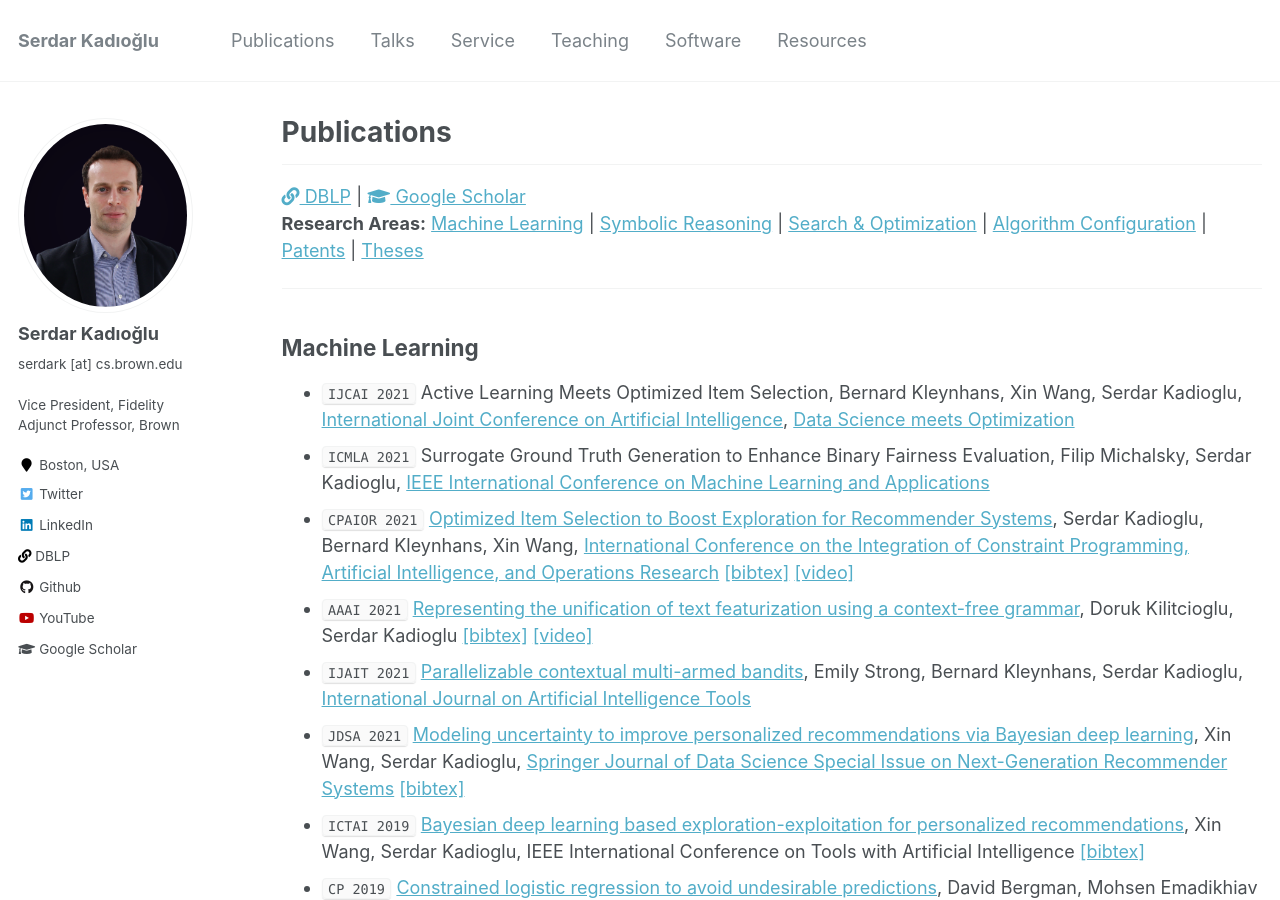
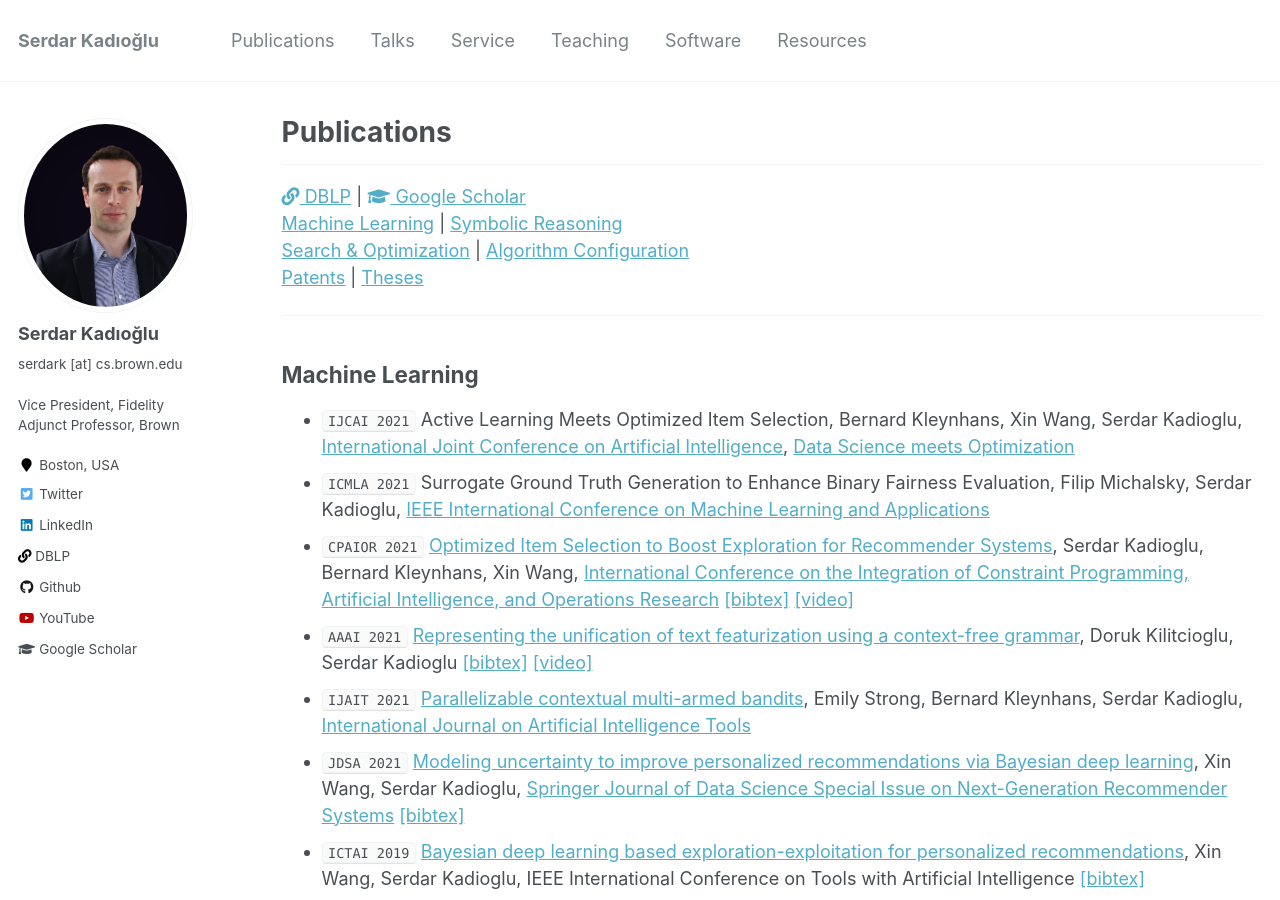
Before and after one commit to skadio/skadio.github.io, a Jekyll site: the page built from _pages/publications.md, in a window 1280 px wide and 900 px high. Built offline with Jekyll 4.4.1, drawn with Linux system fonts in a browser that asks for light colours.

Commit message:
Update publications.md

```diff
--- a/_pages/publications.md
+++ b/_pages/publications.md
@@ -8,10 +8,10 @@ author_profile: true
 ---
 
 <a href="https://dblp.org/pid/35/5878.html"><i class="fa fa-link" aria-hidden="true"></i> DBLP</a>  \| [<a href="https://scholar.google.com/citations?user=tOgYtHkAAAAJ"><i class="fas fa-fw fa-graduation-cap"></i> Google Scholar</a>](https://scholar.google.com/citations?user=tOgYtHkAAAAJ&hl=en) <br>
-**Research Areas:** [Machine Learning](https://github.com/skadio/skadio.github.io/edit/master/_pages/publications.md#machine-learning) \|
-[Symbolic Reasoning](https://github.com/skadio/skadio.github.io/edit/master/_pages/publications.md#symbolic-reasoning) \|
+[Machine Learning](https://github.com/skadio/skadio.github.io/edit/master/_pages/publications.md#machine-learning) \|
+[Symbolic Reasoning](https://github.com/skadio/skadio.github.io/edit/master/_pages/publications.md#symbolic-reasoning) <br>
 [Search & Optimization](https://github.com/skadio/skadio.github.io/edit/master/_pages/publications.md#search--optimization) \|
-[Algorithm Configuration](https://github.com/skadio/skadio.github.io/edit/master/_pages/publications.md#algorithm-configuration) \|
+[Algorithm Configuration](https://github.com/skadio/skadio.github.io/edit/master/_pages/publications.md#algorithm-configuration) <br>
 [Patents](https://github.com/skadio/skadio.github.io/edit/master/_pages/publications.md#patents) \|
 [Theses](https://github.com/skadio/skadio.github.io/edit/master/_pages/publications.md#theses)
 
@@ -85,5 +85,4 @@ author_profile: true
 ## Theses
 
 * [Efficient search procedures for solving combinatorial problems](http://www.cs.brown.edu/research/pubs/theses/phd/2012/kadioglu.pdf), PhD thesis, Department of Computer Science, Brown University 2012 <span style="color:green">Awarded the 2010 Ph.D. Scholarship by IBM</span>
-
 * [Grammar constraints combining expressiveness with efficiency](http://www.cs.brown.edu/research/pubs/theses/masters/2009/kadioglu.pdf), M.Sc. thesis, Department of Computer Science, Brown University 2009
```
